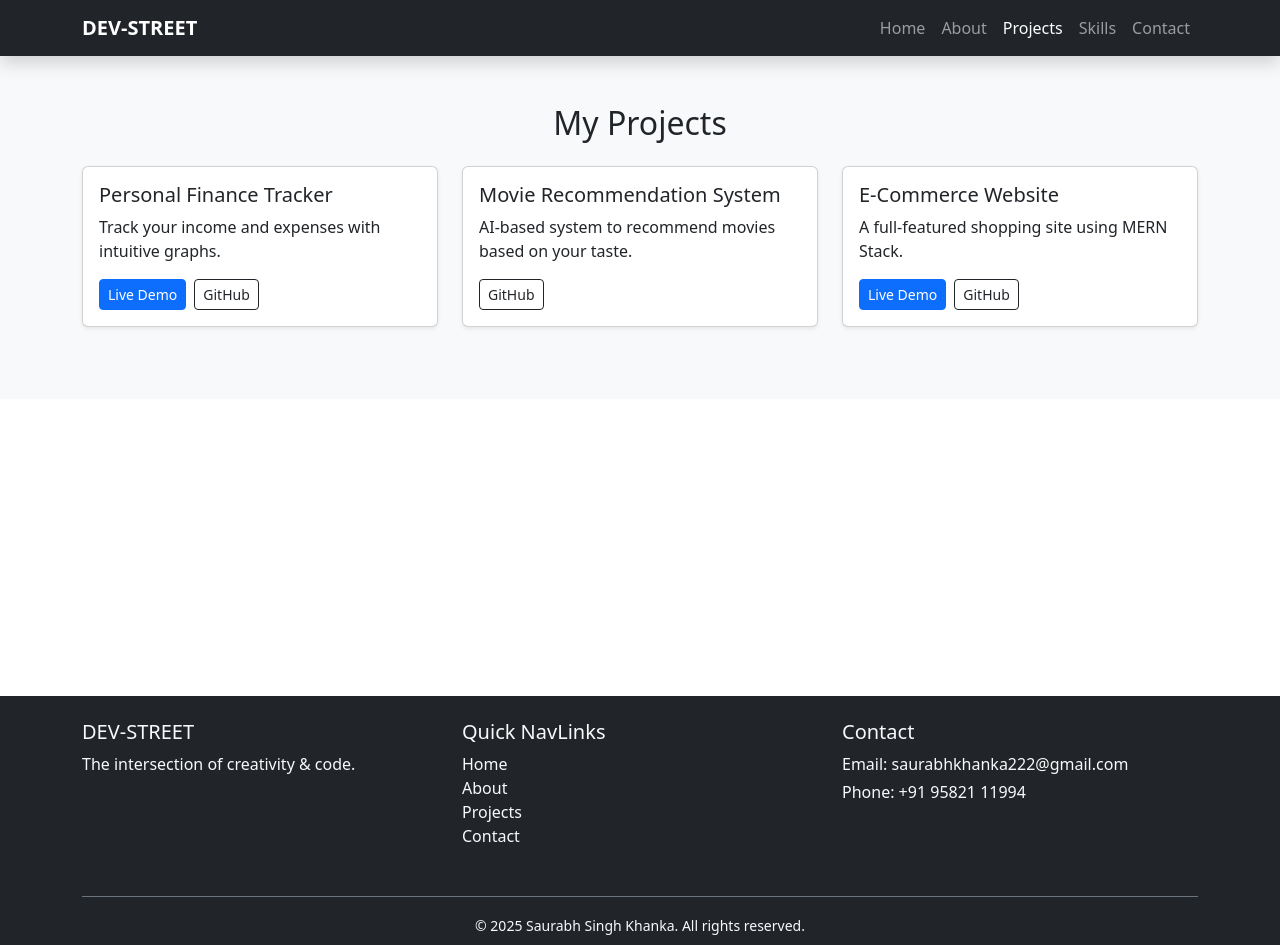
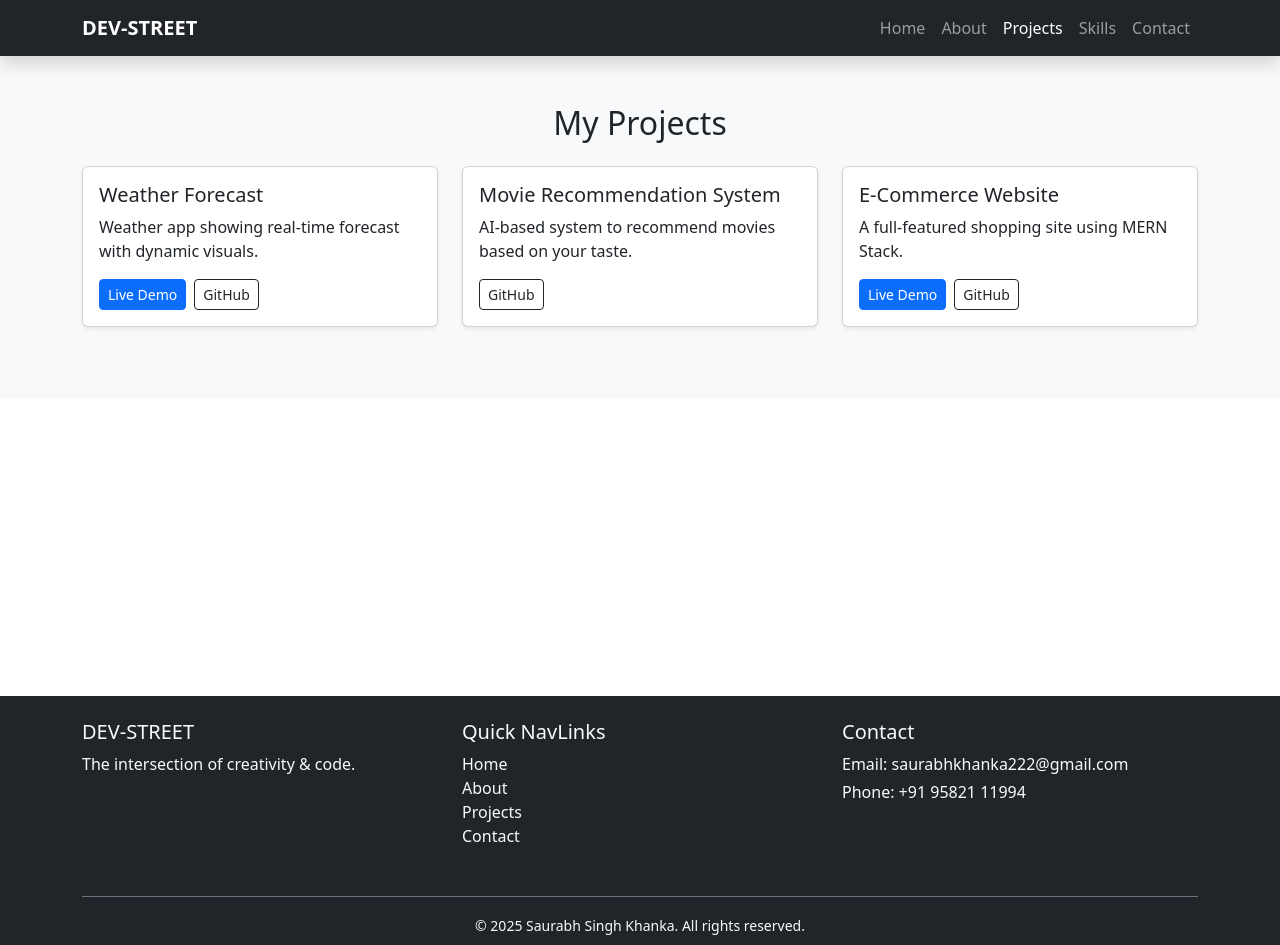
Before and after one commit to Saurabhkhanka/portfolio, a React (Vite) app in the folder client/: page /projects in a window 1280 px wide. Built offline with nearby package versions, Linux system fonts and the light colour scheme.

Commit message:
Update Projects.jsx

```diff
--- a/client/src/pages/Projects.jsx
+++ b/client/src/pages/Projects.jsx
@@ -8,10 +8,10 @@ const Projects = () => {
 
     const projects = [
     {
-      title: 'Personal Finance Tracker',
-      description: 'Track your income and expenses with intuitive graphs.',
-      liveLink: 'https://yourproject1.com',
-      githubLink: 'https://github.com/yourusername/project1'
+      title: 'Weather Forecast',
+      description: 'Weather app showing real-time forecast with dynamic visuals.',
+      liveLink: 'https://weather-forecast-srsb.onrender.com',
+      githubLink: 'https://github.com/Saurabhkhanka/weather'
     },
     {
       title: 'Movie Recommendation System',
```
